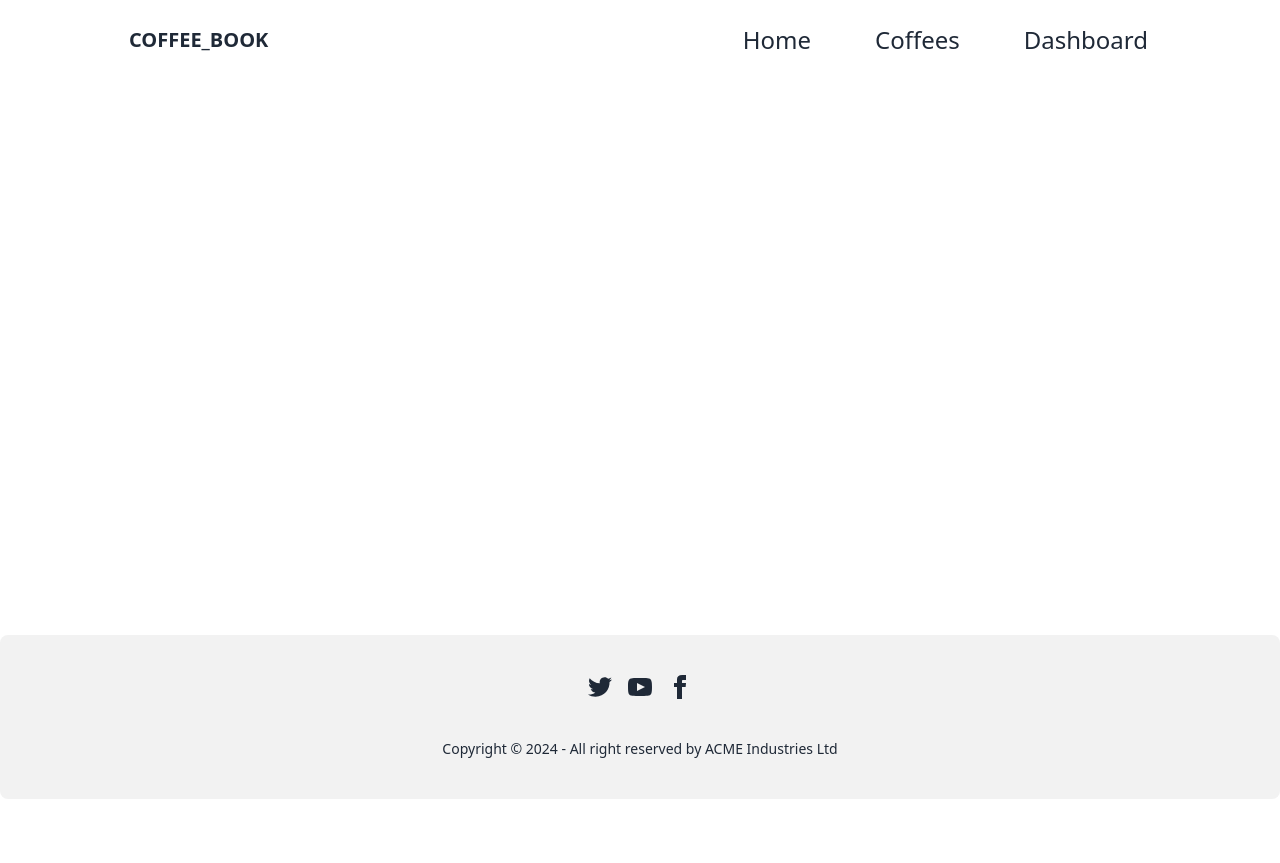
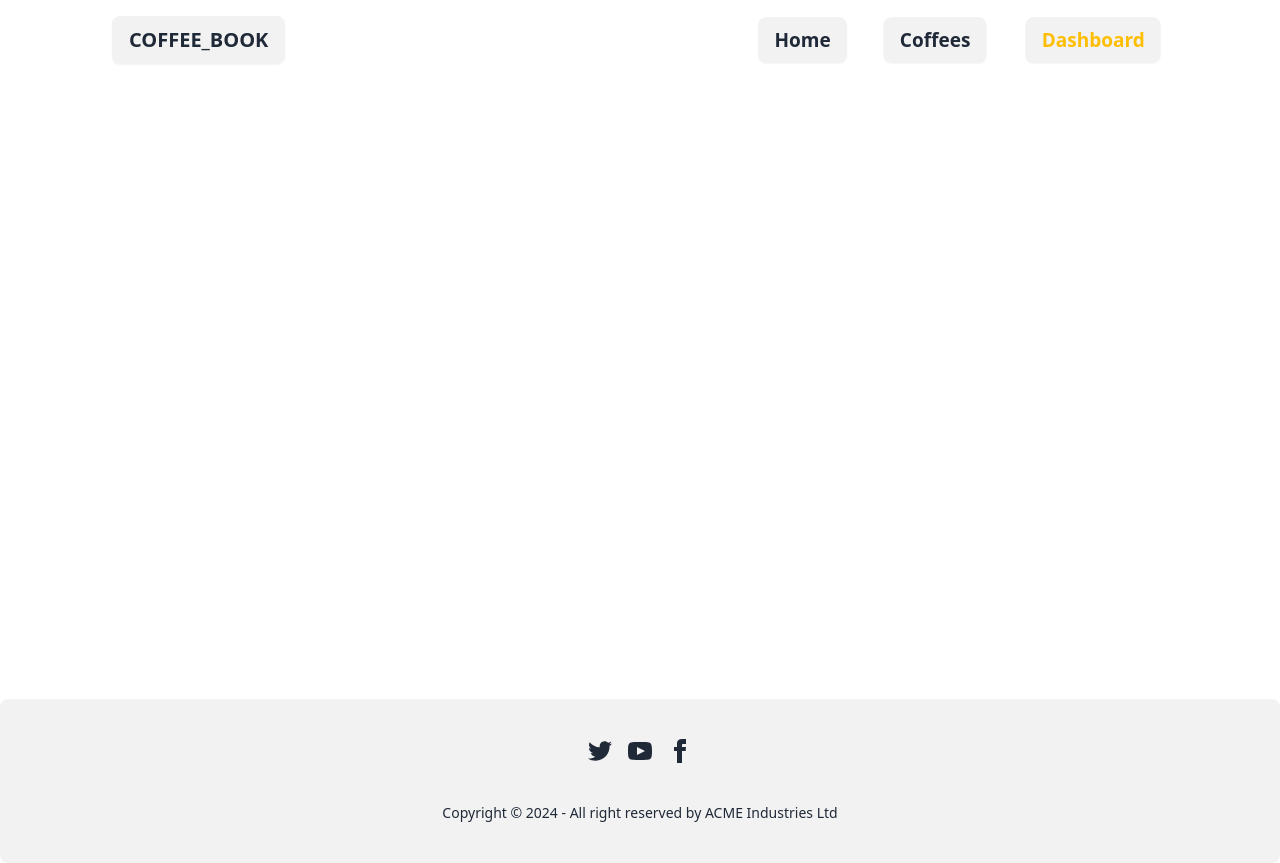
Before and after one commit to raselworshop/Coffee_Book, a React (Vite) app: page /dashboard in a window 1280 px wide. Before the commit the page ends 800 px from the top, so only its background shows below. Built offline with nearby package versions, Linux system fonts and the light colour scheme.

Commit message:
added the coffees on navbar

```diff
--- a/src/Components/Card.jsx
+++ b/src/Components/Card.jsx
@@ -1,10 +1,25 @@
+import { Link } from "react-router-dom";
 
-const Card = ({coffee}) => {
-    const {name, iamge, category, origin, type, id, rating, popularity }=coffee || {};
+const Card = ({ coffee }) => {
+    const { name, image, category, origin, type, id, rating, popularity } = coffee || {};
     return (
         <div>
-            <p>{id}</p>
-           <h3>{name}</h3>
+            <Link
+                to={`/coffees/${id}`}
+                className='transition  hover:scale-105 shadow-xl rounded-xl overflow-hidden'
+            >
+                <figure className='w-full h-48 overflow-hidden'>
+                    <img className='rounded-xl' src={image} alt='' />
+                </figure>
+                <div className='p-4'>
+                    <h1 className='text-xl'>Name: {name}</h1>
+                    <p>Category: {category}</p>
+                    <p>Type: {type}</p>
+                    <p>Origin: {origin}</p>
+                    <p>Rating: {rating}</p>
+                    <p>Popular: {popularity}</p>
+                </div>
+            </Link>
         </div>
     );
 };
--- a/src/Components/CoffeeCards.jsx
+++ b/src/Components/CoffeeCards.jsx
@@ -21,7 +21,7 @@
 
     return (
         <>
-            <div className="grid md:grid-cols-2 lg:grid-cols-3">
+            <div className="grid md:grid-cols-2 lg:grid-cols-3 gap-6 my-12">
                 {categorisedCoffees.map(coffee => <Card key={coffee.id} coffee={coffee}></Card>)}
             </div>
             <button className="btn btn-warning" onClick={()=>navigate('/coffees')}>View All</button>
--- a/src/Components/NavBar.jsx
+++ b/src/Components/NavBar.jsx
@@ -22,24 +22,36 @@
                     <ul
                         tabIndex={0}
                         className="menu menu-sm dropdown-content bg-base-100 rounded-box z-[1] mt-3 w-52 p-2 shadow">
-                        <NavLink className={'text-2xl hover:bg-base-200 rounded-lg py-2 px-4'} to='/'>
+                        <NavLink className={({ isActive }) => `btn text-xl rounded-lg py-2 px-4
+                font-bold ${isActive ? 'text-warning' : 'hover:text-warning'}`
+                        } to='/'>
                             Home</NavLink>
-                        <NavLink className={'text-2xl hover:bg-base-200 rounded-lg py-2 px-4'} to='/coffees'>
+                        <NavLink className={({ isActive }) => `btn text-xl rounded-lg py-2 px-4
+                font-bold ${isActive ? 'text-warning' : 'hover:text-warning'}`
+                        } to='/coffees'>
                             Coffees</NavLink>
-                        <NavLink className={'text-2xl hover:bg-base-200 rounded-lg py-2 px-4'} to='/dashboard'>
+                        <NavLink className={({ isActive }) => `btn text-xl rounded-lg py-2 px-4
+                font-bold ${isActive ? 'text-warning' : 'hover:text-warning'}`
+                        } to='/dashboard'>
                             Dashboard</NavLink>
 
                     </ul>
                 </div>
-                <NavLink className="btn btn-ghost text-xl" to='/'>COFFEE_BOOK</NavLink>
+                <NavLink className="btn text-xl" to='/'>COFFEE_BOOK</NavLink>
             </div>
             <div className="navbar-end hidden lg:flex">
                 <ul className="menu menu-horizontal px-1 gap-8">
-                    <NavLink className={'text-2xl hover:bg-base-200 rounded-lg py-2 px-4'} to='/'>
+                    <NavLink className={({ isActive }) => `btn text-xl rounded-lg py-2 px-4
+                font-bold ${isActive ? 'text-warning' : 'hover:text-warning'}`
+                        } to='/'>
                         Home</NavLink>
-                    <NavLink className={'text-2xl hover:bg-base-200 rounded-lg py-2 px-4'} to='/coffees'>
+                    <NavLink className={({ isActive }) => `btn text-xl rounded-lg py-2 px-4
+                font-bold ${isActive ? 'text-warning' : 'hover:text-warning'}`
+                        } to='/coffees'>
                         Coffees</NavLink>
-                    <NavLink className={'text-2xl hover:bg-base-200 rounded-lg py-2 px-4'} to='/dashboard'>
+                    <NavLink className={({ isActive }) => `btn text-xl rounded-lg py-2 px-4
+                font-bold ${isActive ? 'text-warning' : 'hover:text-warning'}`
+                        } to='/dashboard'>
                         Dashboard</NavLink>
                 </ul>
             </div>
--- a/src/Layouts/MainLayOutes.jsx
+++ b/src/Layouts/MainLayOutes.jsx
@@ -5,7 +5,9 @@
 const MainLayOutes = () => {
     return (
         <div>
+            <div className="h-16">
             <NavBar></NavBar>
+            </div>
             <div className="min-h-[calc(100vh-165px)] container p-12 mx-auto">
                 <Outlet></Outlet>
             </div>
--- a/src/Pages/Coffees.jsx
+++ b/src/Pages/Coffees.jsx
@@ -1,9 +1,15 @@
+import { useLoaderData } from "react-router-dom";
+import Card from "../Components/Card";
 
 const Coffees = () => {
+    const data = useLoaderData()
     return (
-        <div>
-
-        </div>
+        <>
+            <div className="grid md:grid-cols-2 lg:grid-cols-3 gap-6 my-12">
+                {data.map(coffee => <Card key={coffee.id} coffee={coffee}></Card>)}
+            </div>
+            <button className="btn btn-warning" onClick={() => navigate('/coffees')}>View All</button>
+        </>
     );
 };
 
--- a/src/Route/Routes.jsx
+++ b/src/Route/Routes.jsx
@@ -30,7 +30,8 @@
         },
         {
           path:'/coffees',
-          element:<Coffees></Coffees>
+          element:<Coffees></Coffees>,
+          loader: ()=> fetch('../coffees.json')
         },
         {
           path:'/dashboard',
--- a/src/index.css
+++ b/src/index.css
@@ -1,3 +1,5 @@
 @tailwind base;
 @tailwind components;
 @tailwind utilities;
+
+html{overflow-y: scroll;}
```
